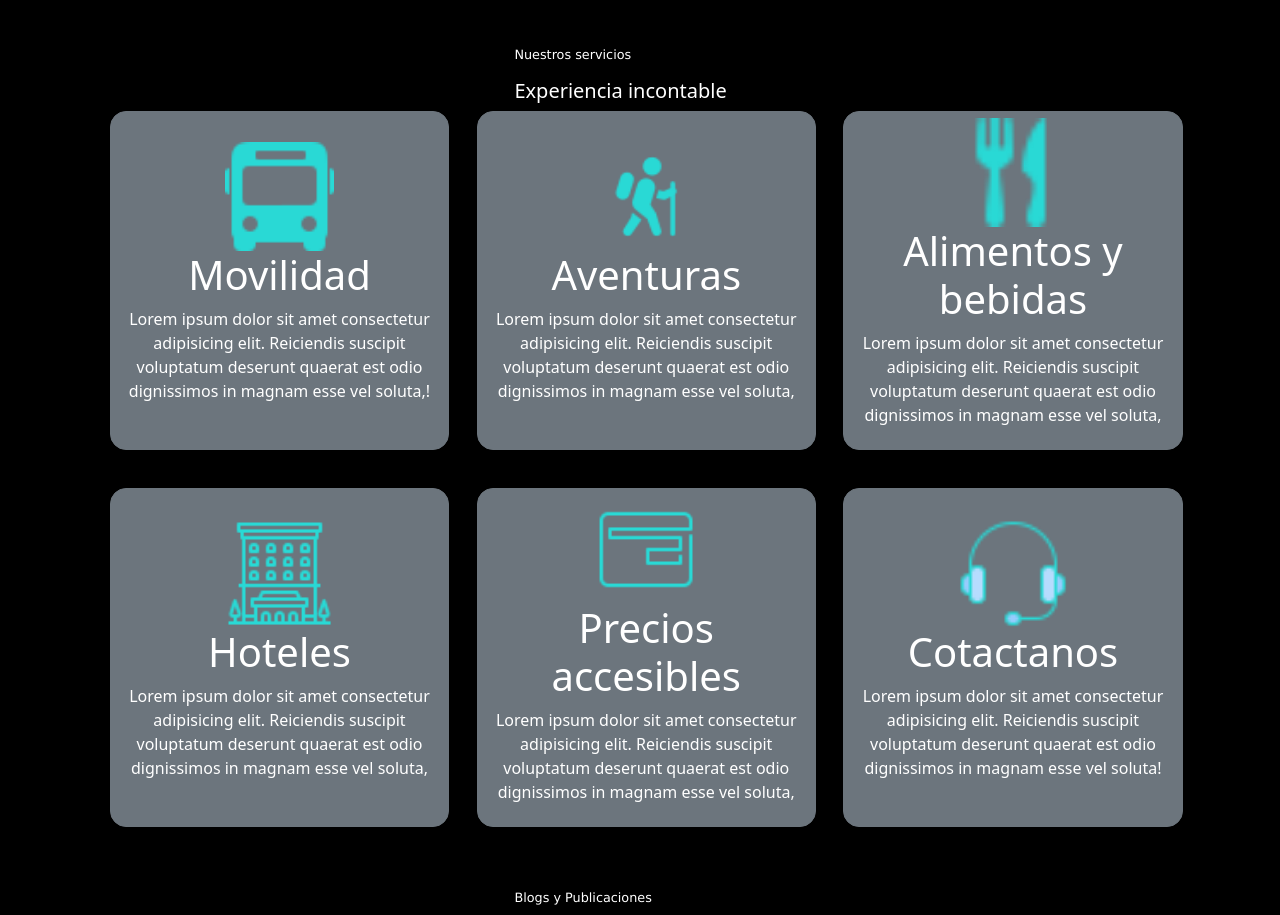
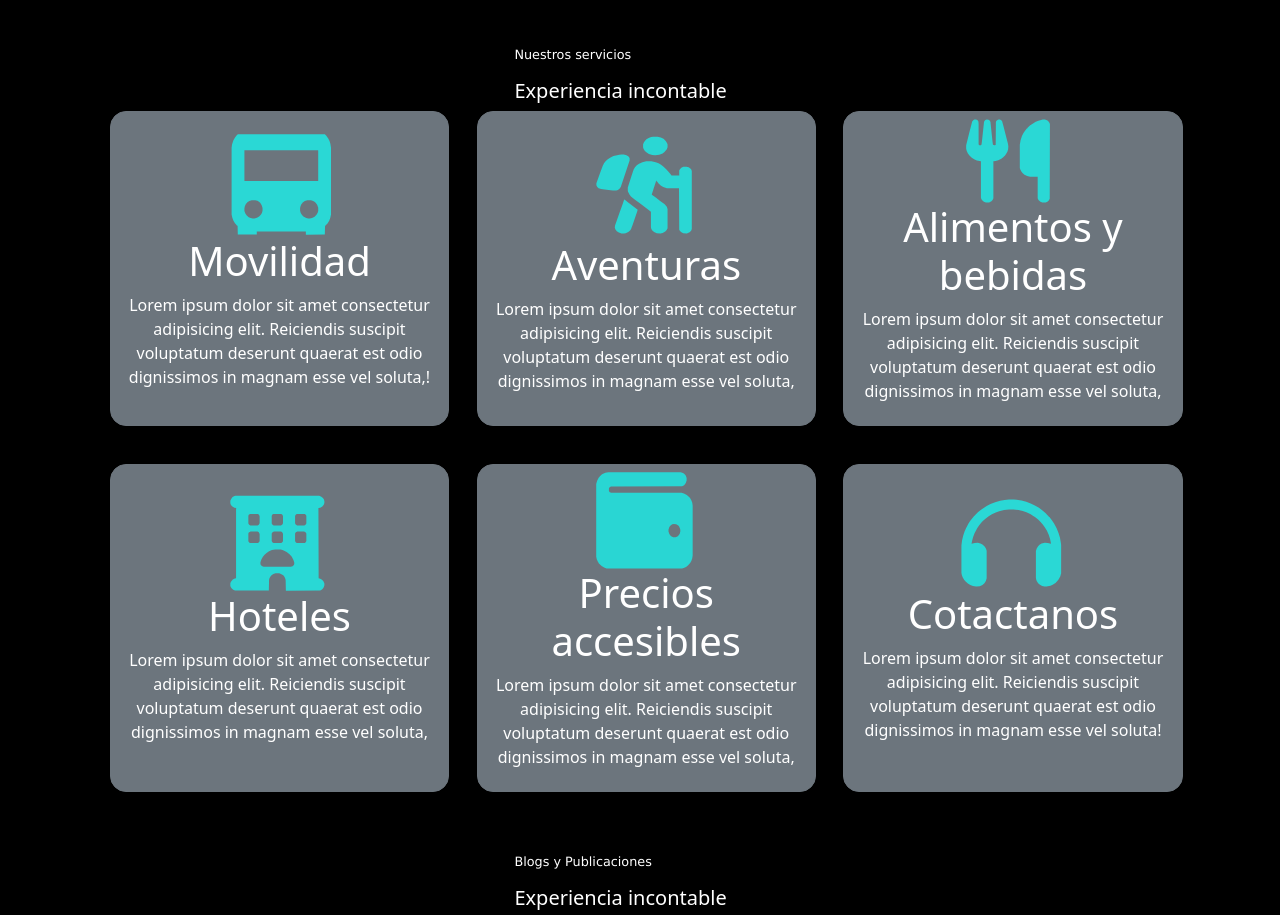
Before and after one commit to IESTP-JMA/Turismo_Puquio, a website: page index.html in a window 1280 px wide. Shown: the part 2253-3168 px from the top of the page. Drawn offline with nearby package versions, Linux system fonts and the light colour scheme.

Commit message:
Add new icons

```diff
--- a/index.html
+++ b/index.html
@@ -176,34 +176,34 @@
     </div>
     <div style="display: flex; margin-bottom: 3%;">
       <button type="button" class="btn btn-secondary rounded-4" style="width: 27%; margin-left: 7.8%;">
-        <img src="./img/bot1.png" alt="" style="width: 35%;">
+        <img src="./img/bus.svg" alt="" style="width: 35%;">
         <h1>Movilidad</h1>
         <p>Lorem ipsum dolor sit amet consectetur adipisicing elit. Reiciendis suscipit voluptatum deserunt quaerat est odio dignissimos in magnam esse vel soluta,!</p>
       </button>
       <button type="button" class="btn btn-secondary rounded-4" style="width: 27%; margin-left: 2.2%;">
-        <img src="./img/bot2.png" style="width: 35%;" alt="">
+        <img src="./img/adventure.svg" style="width: 35%;" alt="">
         <h1>Aventuras</h1>
         <p>Lorem ipsum dolor sit amet consectetur adipisicing elit. Reiciendis suscipit voluptatum deserunt quaerat est odio dignissimos in magnam esse vel soluta,</p>
       </button>
       <button type="button" class="btn btn-secondary rounded-4" style="width: 27%; margin-left: 2.2%;">
-        <img src="./img/bot3.png" style="width: 35%;" alt="">
+        <img src="./img/food.svg" style="width: 35%;" alt="">
         <h1>Alimentos y bebidas</h1>
         <p>Lorem ipsum dolor sit amet consectetur adipisicing elit. Reiciendis suscipit voluptatum deserunt quaerat est odio dignissimos in magnam esse vel soluta,</p>
       </button>
     </div>
     <div style="display: flex; margin-bottom: 5%;">
       <button type="button" class="btn btn-secondary rounded-4" style="width: 27%; margin-left: 7.8%;">
-        <img src="./img/bot4.png" style="width: 35%;" alt="">
+        <img src="./img/hotel.svg" style="width: 35%;" alt="">
         <h1>Hoteles</h1>
         <p>Lorem ipsum dolor sit amet consectetur adipisicing elit. Reiciendis suscipit voluptatum deserunt quaerat est odio dignissimos in magnam esse vel soluta,</p>
       </button>
       <button type="button" class="btn btn-secondary rounded-4" style="width: 27%; margin-left: 2.2%;">
-        <img src="./img/bot5.png"style="width: 35%;" alt="">
+        <img src="./img/price.svg"style="width: 35%;" alt="">
         <h1>Precios accesibles</h1>
         <p>Lorem ipsum dolor sit amet consectetur adipisicing elit. Reiciendis suscipit voluptatum deserunt quaerat est odio dignissimos in magnam esse vel soluta,</p>
       </button>
       <button type="button" class="btn btn-secondary rounded-4" style="width: 27%; margin-left: 2.2%;">
-        <img src="./img/bot6.png" style="width: 35%;" alt="">
+        <img src="./img/service.svg" style="width: 35%;" alt="">
         <h1>Cotactanos</h1>
         <p>Lorem ipsum dolor sit amet consectetur adipisicing elit. Reiciendis suscipit voluptatum deserunt quaerat est odio dignissimos in magnam esse vel soluta!</p>
       </button>
```
Also changed, not shown: img/adventure.svg (added), img/bot1.png (deleted), img/bot2.png (deleted), img/bot3.png (deleted), img/bot4.png (deleted), img/bot5.png (deleted), img/bot6.png (deleted), img/bus.svg (added), img/food.svg (added), img/hotel.svg (added), img/price.svg (added), img/service.svg (added), img/world.svg (added).
